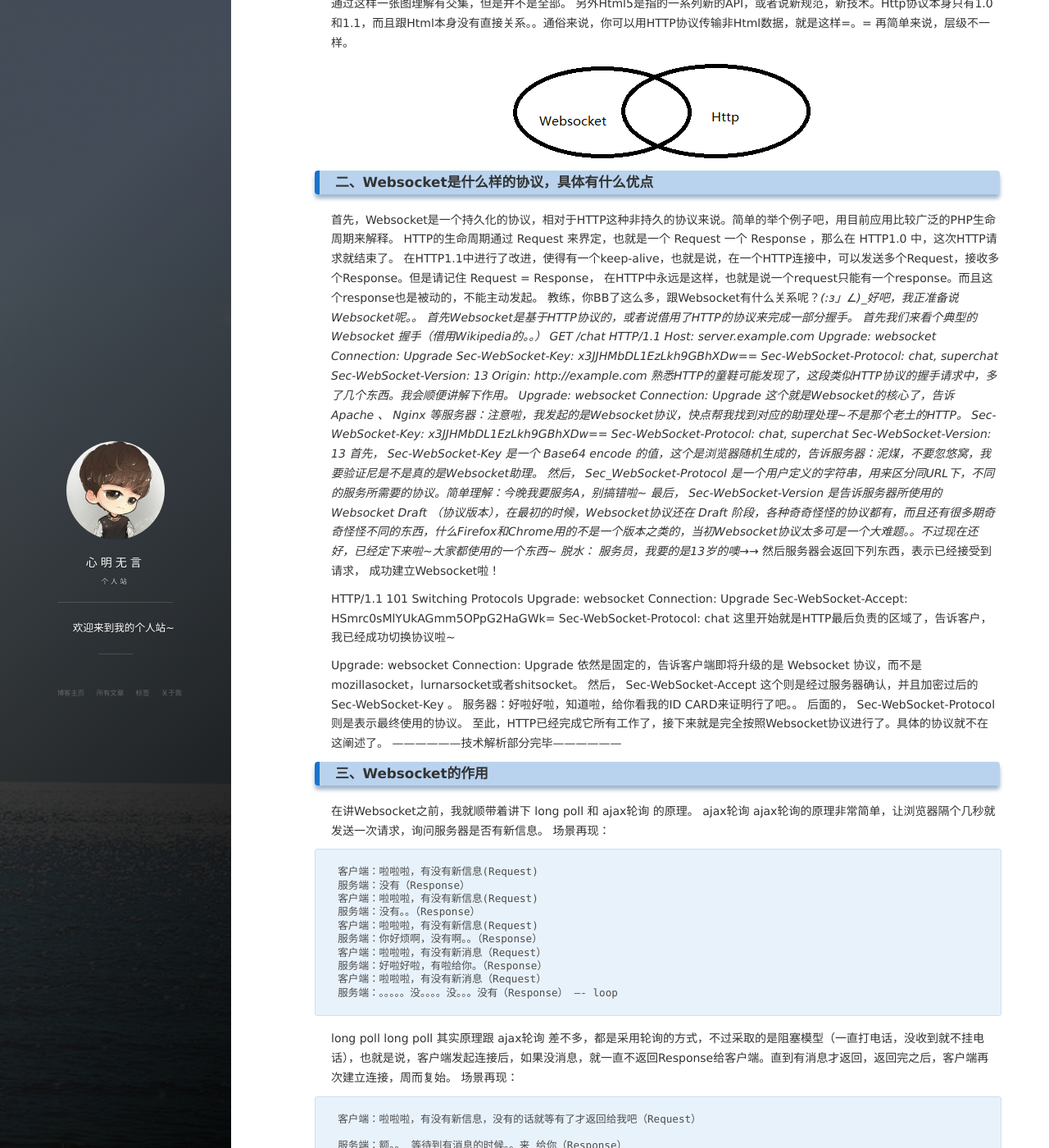
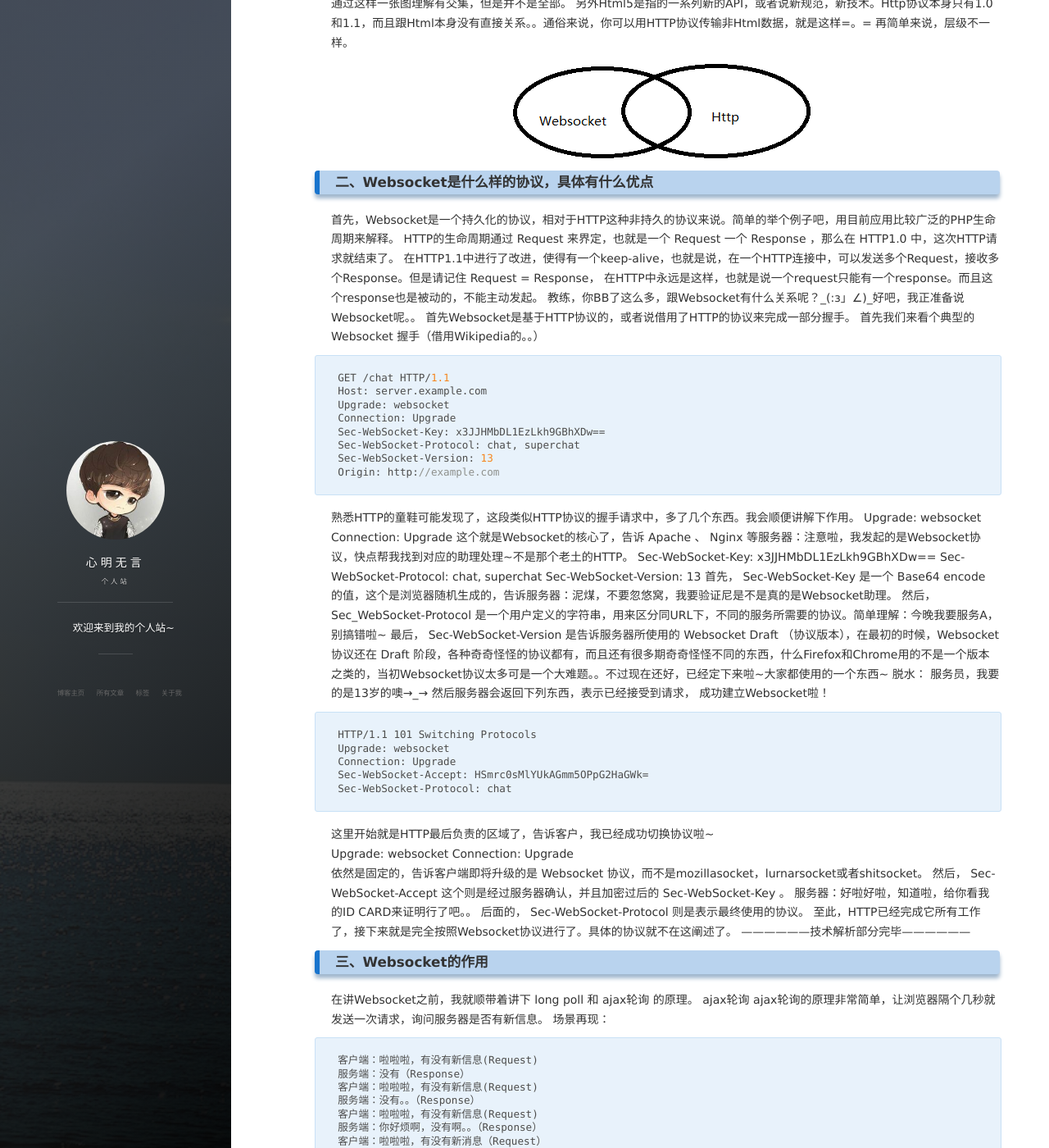
Before and after one commit to zhangmucoder/zhangmucoder.github.io, a Jekyll site: the page built from _posts/2018-03-15-WebSocket.md, in a window 1280 px wide and 1400 px high, scrolled down 339 px. Shown: the whole window at 82% size. Built offline with Jekyll 4.4.1, drawn with Linux system fonts in a browser that asks for light colours; nearby versions of some CDN libraries; comment, search, counter and statistics services are not loaded; some of the changed text lies outside the part shown.

Commit message:
websocket-revamp

````diff
--- a/_posts/2018-03-15-WebSocket.md
+++ b/_posts/2018-03-15-WebSocket.md
@@ -27,6 +27,8 @@ HTTP的生命周期通过 Request 来界定，也就是一个 Request 一个 Res
 教练，你BB了这么多，跟Websocket有什么关系呢？_(:з」∠)_好吧，我正准备说Websocket呢。。
 首先Websocket是基于HTTP协议的，或者说借用了HTTP的协议来完成一部分握手。
 首先我们来看个典型的 Websocket 握手（借用Wikipedia的。。）
+
+```bash
 GET /chat HTTP/1.1
 Host: server.example.com
 Upgrade: websocket
@@ -35,6 +37,8 @@ Sec-WebSocket-Key: x3JJHMbDL1EzLkh9GBhXDw==
 Sec-WebSocket-Protocol: chat, superchat
 Sec-WebSocket-Version: 13
 Origin: http://example.com
+```
+
 熟悉HTTP的童鞋可能发现了，这段类似HTTP协议的握手请求中，多了几个东西。我会顺便讲解下作用。
 Upgrade: websocket
 Connection: Upgrade
@@ -47,13 +51,15 @@ Sec-WebSocket-Version: 13
 最后， Sec-WebSocket-Version 是告诉服务器所使用的 Websocket Draft （协议版本），在最初的时候，Websocket协议还在 Draft 阶段，各种奇奇怪怪的协议都有，而且还有很多期奇奇怪怪不同的东西，什么Firefox和Chrome用的不是一个版本之类的，当初Websocket协议太多可是一个大难题。。不过现在还好，已经定下来啦~大家都使用的一个东西~ 脱水： 服务员，我要的是13岁的噢→_→
 然后服务器会返回下列东西，表示已经接受到请求， 成功建立Websocket啦！
 
+```bash
 HTTP/1.1 101 Switching Protocols
 Upgrade: websocket
 Connection: Upgrade
 Sec-WebSocket-Accept: HSmrc0sMlYUkAGmm5OPpG2HaGWk=
 Sec-WebSocket-Protocol: chat
+```
+
 这里开始就是HTTP最后负责的区域了，告诉客户，我已经成功切换协议啦~
-
 Upgrade: websocket
 Connection: Upgrade
 依然是固定的，告诉客户端即将升级的是 Websocket 协议，而不是mozillasocket，lurnarsocket或者shitsocket。
@@ -139,8 +145,10 @@ ajax轮询 需要服务器有很快的处理速度和资源。（速度）long p
 但是可以通过上面说的 long poll 和 ajax 轮询 来 模拟出类似的效果
 
 ### ***简单介绍一下心跳机制***
-	***心跳重连缘由***
-	在使用websocket过程中，可能会出现网络断开的情况，比如信号不好，或者网络临时性关闭，这时候websocket的连接已经断开，而浏览器不会执行websocket 的 onclose方法，我们无法知道是否断开连接，也就无法进行重连操作。如果当前发送websocket数据到后端，一旦请求超时，onclose便会执行，这时候便可进行绑定好的重连操作。因此websocket心跳重连就应运而生。
+
+**心跳重连缘由:***
+
+在使用websocket过程中，可能会出现网络断开的情况，比如信号不好，或者网络临时性关闭，这时候websocket的连接已经断开，而浏览器不会执行websocket 的 onclose方法，我们无法知道是否断开连接，也就无法进行重连操作。如果当前发送websocket数据到后端，一旦请求超时，onclose便会执行，这时候便可进行绑定好的重连操作。因此websocket心跳重连就应运而生。
 
 ### ***什么条件下执行心跳***
 
````
